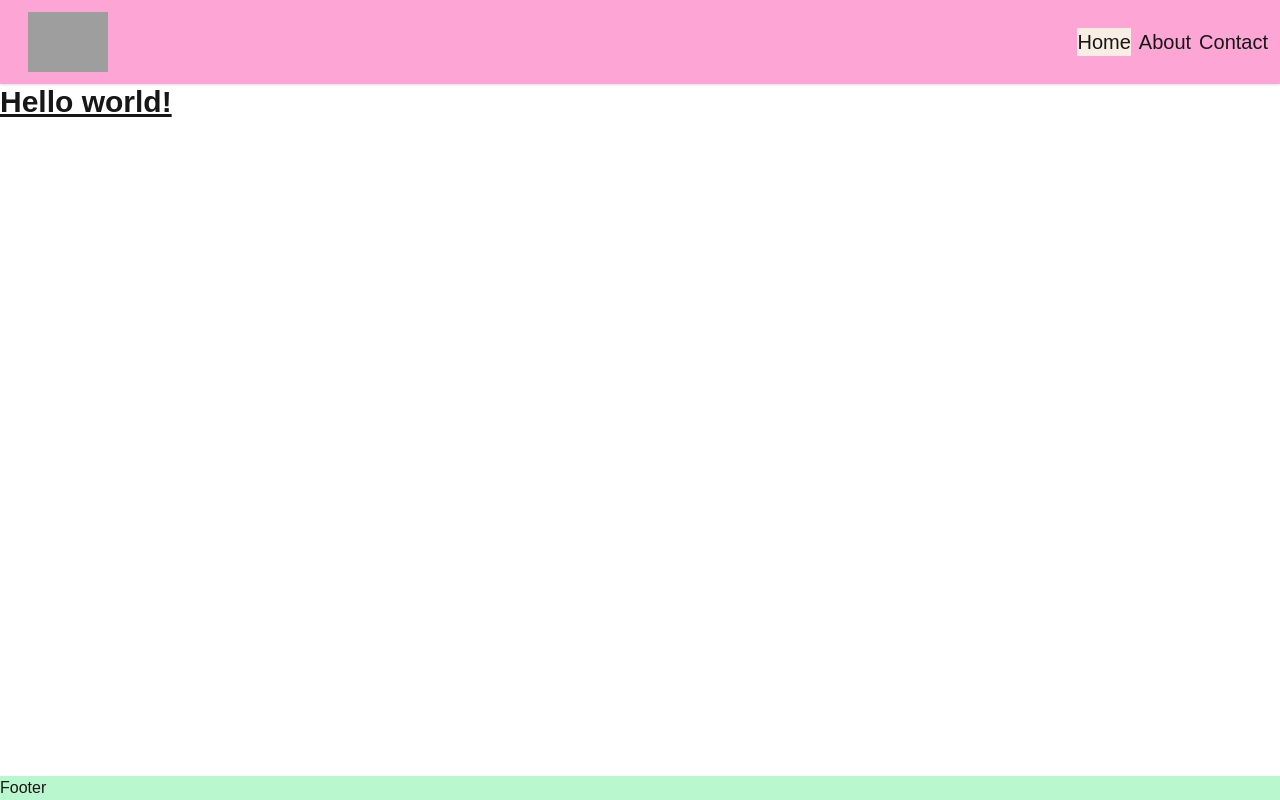
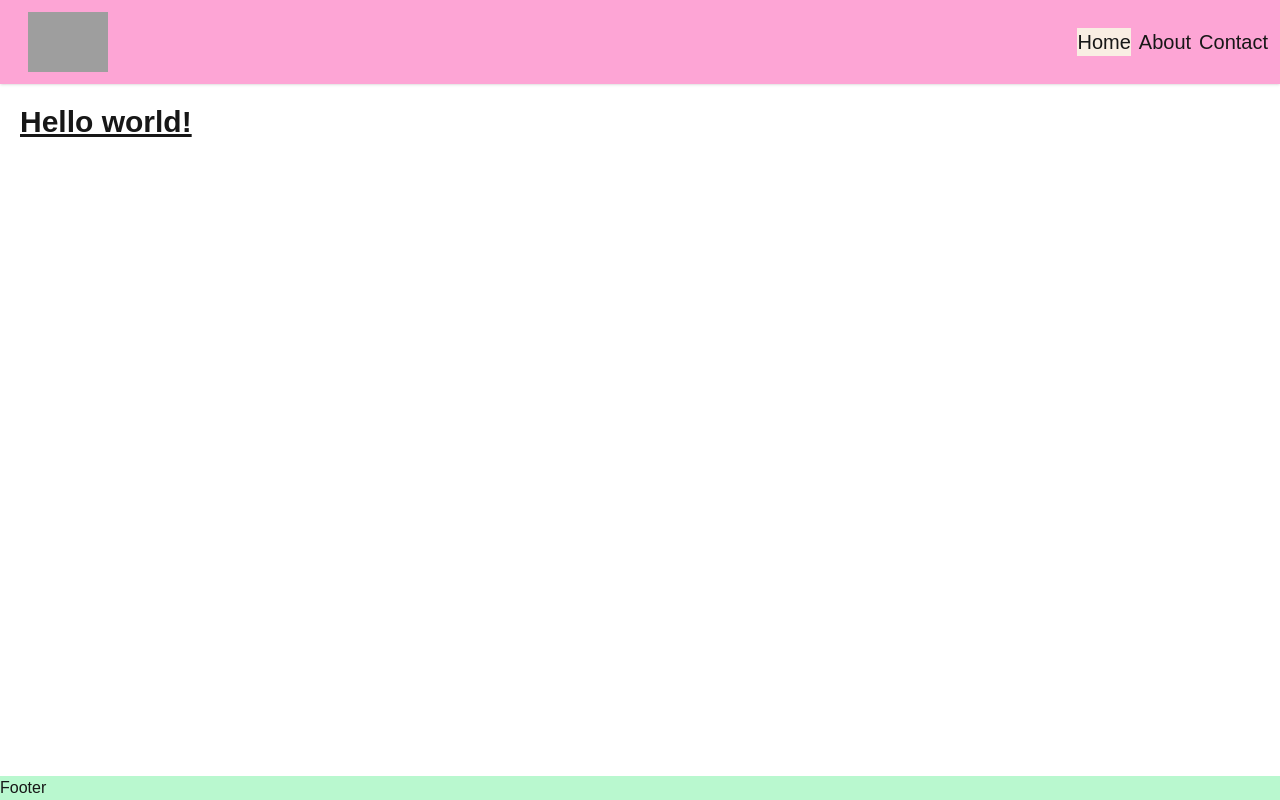
Before and after one commit to RiFactor/eps-webapp-next, a Next.js app: page / in a window 1280 px wide. Built offline with nearby package versions, Linux system fonts and the light colour scheme; grey boxes are pictures that could not be loaded.

Commit message:
layout padding

```diff
--- a/app/layout.tsx
+++ b/app/layout.tsx
@@ -36,7 +36,7 @@ export default function RootLayout({
           <NavBar />
           {/* add padding */}
           {/* create nested layout for pages */}
-          <main role="main" className="grow">
+          <main role="main" className="grow p-5">
             {children}
           </main>
           <Footer />
```
